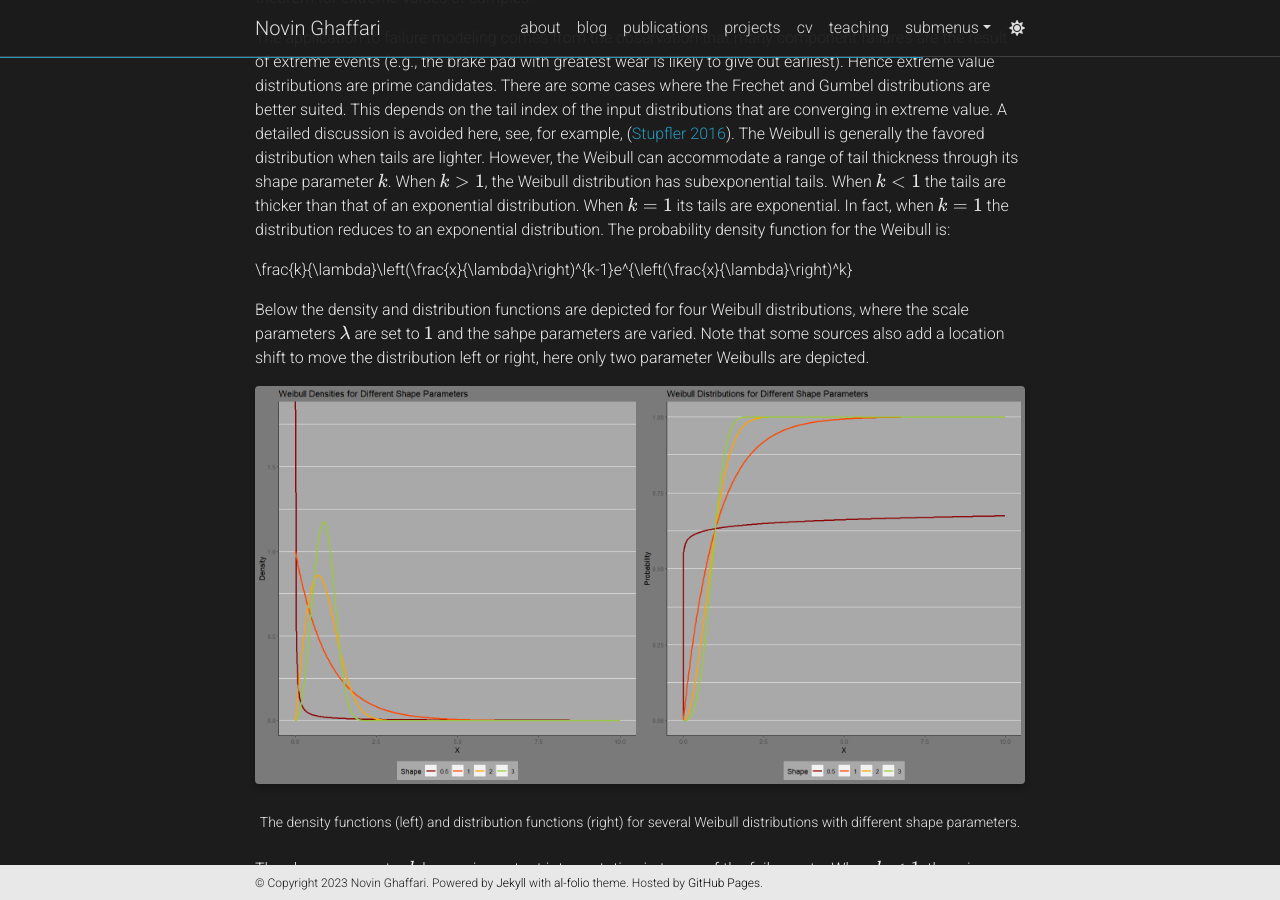
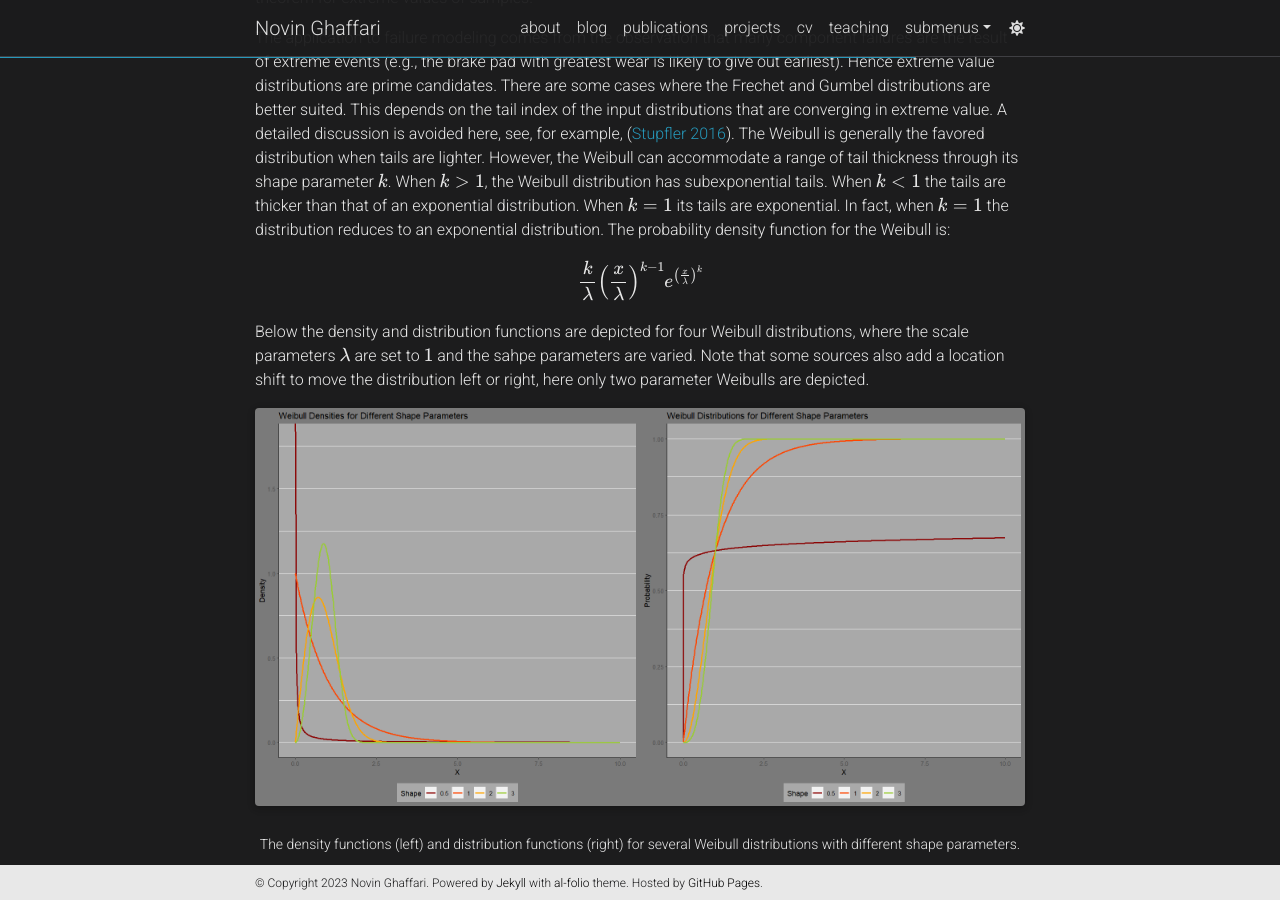
Before and after one commit to nghaffari/nghaffari.github.io, a Jekyll site: the page built from _projects/1_project.md, in a window 1280 px wide and 900 px high, scrolled down 1596 px. Built offline with Jekyll 4.4.1, drawn with Linux system fonts in a browser that asks for light colours; full-size pictures stand in for the smaller copies a plugin makes; comment, search, counter and statistics services are not loaded; a style sheet for code colours, icons or effects is not loaded.

Commit message:
Update 1_project.md

```diff
--- a/_projects/1_project.md
+++ b/_projects/1_project.md
@@ -39,7 +39,7 @@
 
 The application to failure modeling comes from the observation that many component failures are the result of extreme events (e.g., the brake pad with greatest wear is likely to give out earliest). Hence extreme value distributions are prime candidates. There are some cases where the Frechet and Gumbel distributions are better suited. This depends on the tail index of the input distributions that are converging in extreme value. A detailed discussion is avoided here, see, for example, (<a href="https://doi.org/10.1016/j.jmva.2015.10.015">Stupfler 2016</a>). The Weibull is generally the favored distribution when tails are lighter. However, the Weibull can accommodate a range of tail thickness through its shape parameter $$k$$. When $$k>1$$, the Weibull distribution has subexponential tails. When $$k<1$$ the tails are thicker than that of an exponential distribution. When $$k=1$$ its tails are exponential. In fact, when $$k=1$$ the distribution reduces to an exponential distribution. The probability density function for the Weibull is:
 
-$$$$\frac{k}{\lambda}\left(\frac{x}{\lambda}\right)^{k-1}e^{\left(\frac{x}{\lambda}\right)^k}$$$$
+$$\frac{k}{\lambda}\left(\frac{x}{\lambda}\right)^{k-1}e^{\left(\frac{x}{\lambda}\right)^k}$$
 
 Below the density and distribution functions are depicted for four Weibull distributions, where the scale parameters $$\lambda$$ are set to $$1$$ and the sahpe parameters are varied. Note that some sources also add a location shift to move the distribution left or right, here only two parameter Weibulls are depicted.
 
@@ -56,6 +56,6 @@
 
 While the Weibull distribution is robust and versatile, it has its limits. One of the criticisms of the Weibull is that it cannot accommodate "bathtub" failure patterns. The "bathtub" signal is a known pattern in failure modeling corresponding to the scenario where failures are increased *both* early and *late* in a products lifecycle. The early failures may be attributed to faulty manufacturing processes and the later failures to accumulated component damage. In 1993, Mudholkar and Srivastava published an expanded version of the Weibull, the exponentiated Weibull distribution, that can model bathtub failure patterns. The distribution adds another parameter $$\alpha$$:
 
-$$$$\alpha\frac{k}{\lambda}\left(\frac{x}{\lambda}\right)^{k-1}\left(1-e^{\left(\frac{x}{\lambda}\right)^k}\right)^{\alpha-1}e^{\left(\frac{x}{\lambda}\right)^k}$$$$
+$$\alpha\frac{k}{\lambda}\left(\frac{x}{\lambda}\right)^{k-1}\left(1-e^{\left(\frac{x}{\lambda}\right)^k}\right)^{\alpha-1}e^{\left(\frac{x}{\lambda}\right)^k}$$
 
 For this project, the Weibull generally performed well in modeling cumulative failure patterns across different combinations of product family and client. There were a few combinations of customer and product family where the Weibull performed somewhat poorly. A closer look at these combinations revealed the failure data was more volatile than the other cases, and there were several change points in the failure patterns of these combinations. In particular, for these cases, the pandemic shutdown era appeared to have a more profound impact on the failure patterns than for other cases. To address these cases a more complex modeling framework and/or separation of data across change points (and possibly covariates is required.
```
